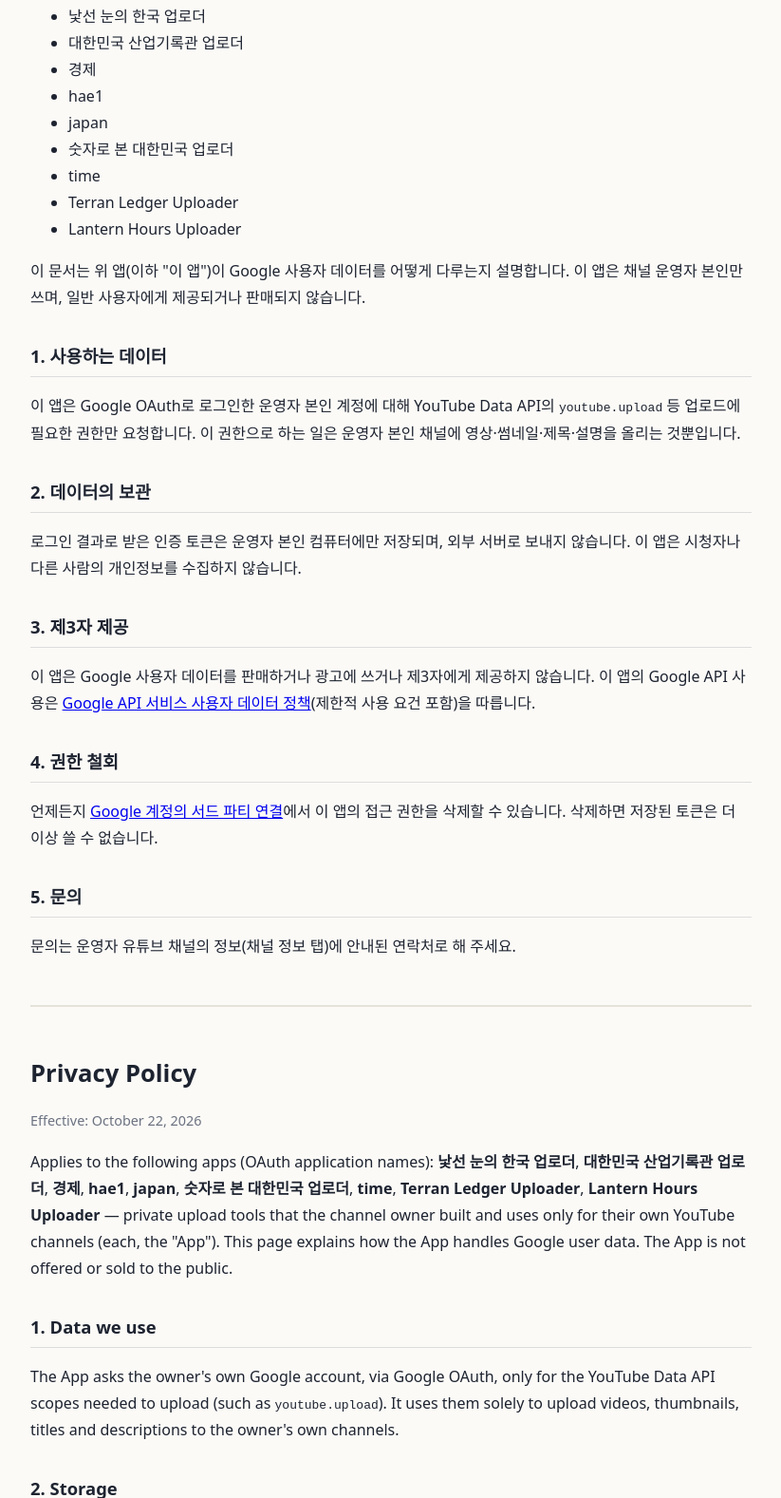
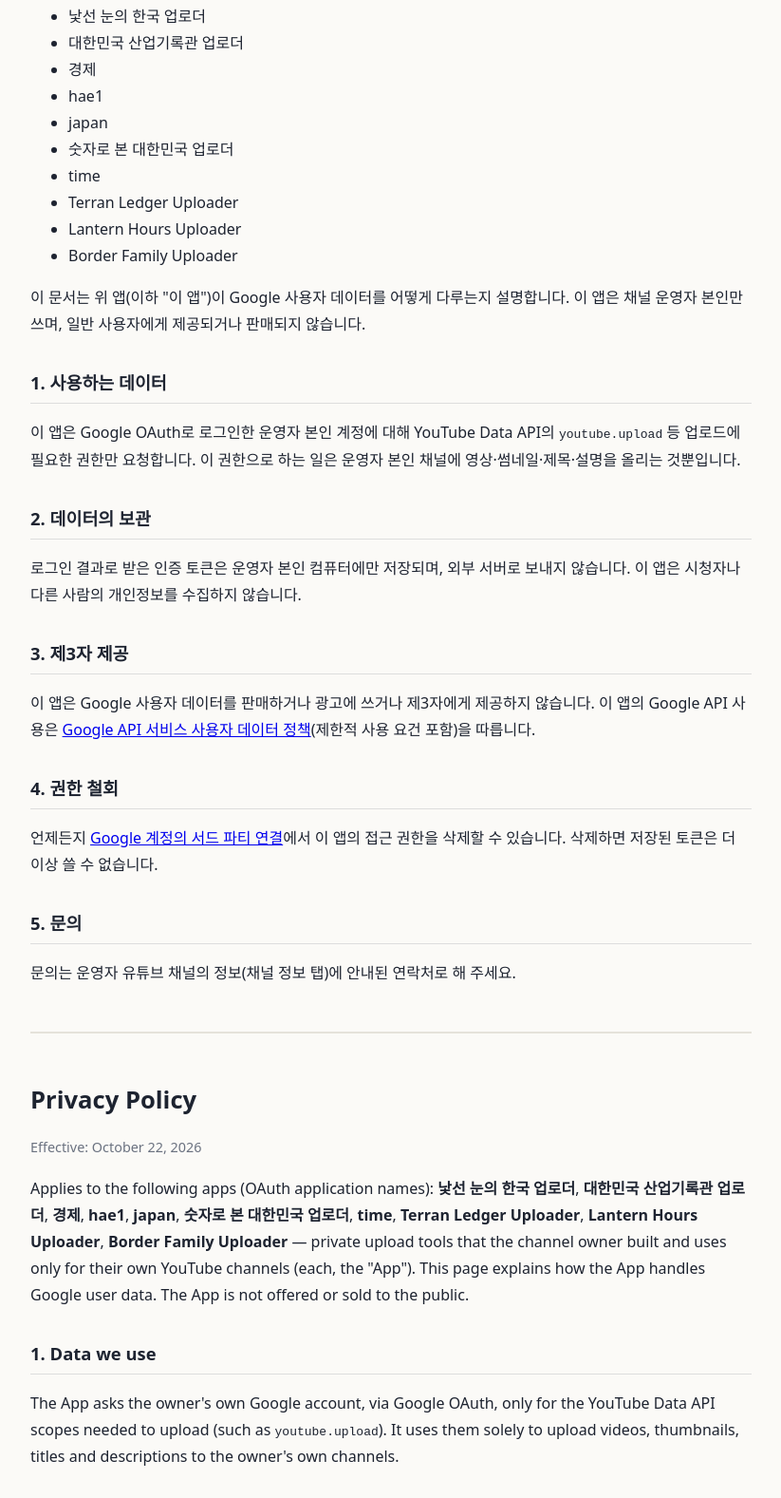
Before and after one commit to 12jaeho/privacy, a plain HTML site: page index.html in a window 1280 px wide. Shown: the part 324-1901 px from the top of the page at 95% size, without its empty margins (228-1051 px from the left). Drawn offline with Linux system fonts and the light colour scheme.

Commit message:
Add Border Family Uploader to the privacy page app list
Co-Authored-By: Claude Opus 5.5 <noreply@anthropic.com>

```diff
--- a/index.html
+++ b/index.html
@@ -33,6 +33,7 @@
   <li>time</li>
   <li>Terran Ledger Uploader</li>
   <li>Lantern Hours Uploader</li>
+  <li>Border Family Uploader</li>
 </ul>
 
 <p>이 문서는 위 앱(이하 "이 앱")이 Google 사용자 데이터를 어떻게 다루는지 설명합니다. 이 앱은 채널 운영자 본인만 쓰며, 일반 사용자에게 제공되거나 판매되지 않습니다.</p>
@@ -57,7 +58,7 @@
 <h1>Privacy Policy</h1>
 <p class="date">Effective: October 22, 2026</p>
 
-<p>Applies to the following apps (OAuth application names): <strong>낯선 눈의 한국 업로더</strong>, <strong>대한민국 산업기록관 업로더</strong>, <strong>경제</strong>, <strong>hae1</strong>, <strong>japan</strong>, <strong>숫자로 본 대한민국 업로더</strong>, <strong>time</strong>, <strong>Terran Ledger Uploader</strong>, <strong>Lantern Hours Uploader</strong> — private upload tools that the channel owner built and uses only for their own YouTube channels (each, the "App"). This page explains how the App handles Google user data. The App is not offered or sold to the public.</p>
+<p>Applies to the following apps (OAuth application names): <strong>낯선 눈의 한국 업로더</strong>, <strong>대한민국 산업기록관 업로더</strong>, <strong>경제</strong>, <strong>hae1</strong>, <strong>japan</strong>, <strong>숫자로 본 대한민국 업로더</strong>, <strong>time</strong>, <strong>Terran Ledger Uploader</strong>, <strong>Lantern Hours Uploader</strong>, <strong>Border Family Uploader</strong> — private upload tools that the channel owner built and uses only for their own YouTube channels (each, the "App"). This page explains how the App handles Google user data. The App is not offered or sold to the public.</p>
 
 <h2>1. Data we use</h2>
 <p>The App asks the owner's own Google account, via Google OAuth, only for the YouTube Data API scopes needed to upload (such as <code>youtube.upload</code>). It uses them solely to upload videos, thumbnails, titles and descriptions to the owner's own channels.</p>
```
